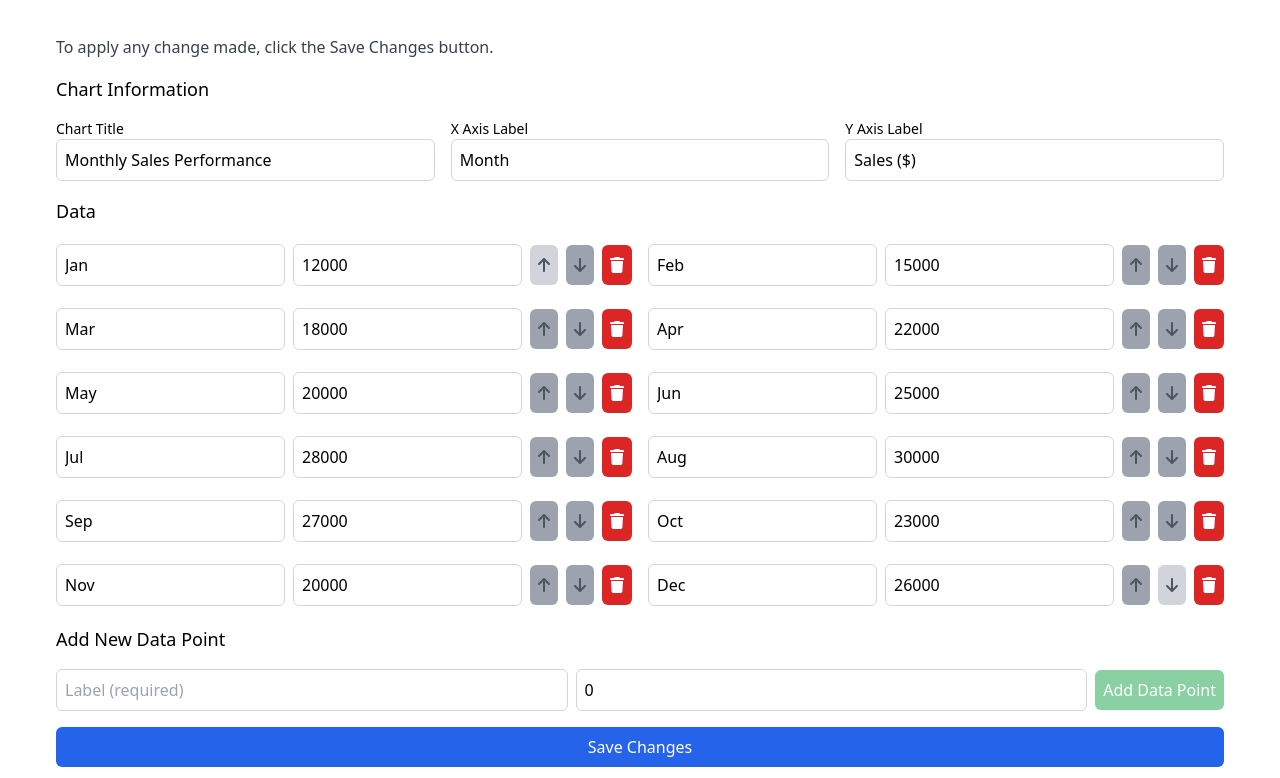
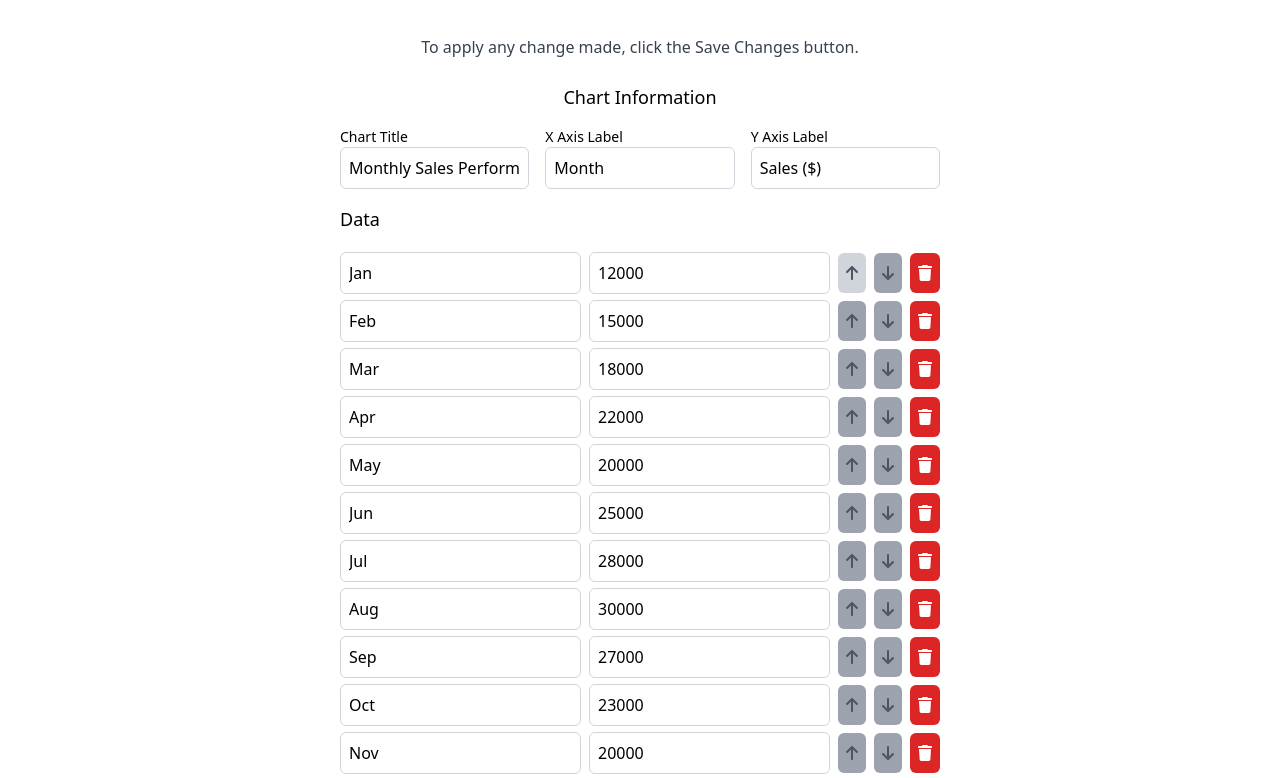
Before and after one commit to cassianosm/charts, a React (Vite) app: page /edit/0 in a window 1280 px wide. Shown: the part 557-1335 px from the top of the page. Built offline with nearby package versions, Linux system fonts and the light colour scheme.

Commit message:
Fix: linter, types and layout adjustments

```diff
--- a/src/components/forms/BarChartForm.tsx
+++ b/src/components/forms/BarChartForm.tsx
@@ -53,7 +53,7 @@ const BarChartForm: React.FC<ChartFormProps> = ({
   };
 
   return (
-    <form onSubmit={handleSubmit} className="space-y-4">
+    <form onSubmit={handleSubmit} className="space-y-4 lg:w-[600px]">
       <div className="grid grid-cols-1 md:grid-cols-3 gap-4">
         <div>
           <label className="block text-sm font-medium">Chart Title</label>
--- a/src/components/forms/DataPointsList.tsx
+++ b/src/components/forms/DataPointsList.tsx
@@ -71,7 +71,7 @@ const DataPointList: React.FC<DataPointListProps> = ({
   };
 
   return (
-    <div className="grid grid-cols-1 md:grid-cols-2 gap-4">
+    <div>
       {data.map((point, index) => (
         <DataPoint
           key={index}
--- a/src/models/transformedChartTypes.ts
+++ b/src/models/transformedChartTypes.ts
@@ -46,7 +46,7 @@ export interface TransformedStackedBarChart {
   xAxisLabel: string;
   yAxisLabel: string;
   categories: string[];
-  data: BarChartDataPoint[];
+  data: StackedBarChartDataPoint[];
 }
 
 export interface TransformedBarChart {
--- a/src/pages/EditChart.tsx
+++ b/src/pages/EditChart.tsx
@@ -42,7 +42,7 @@ const EditChart = (): JSX.Element => {
     };
 
     fetchChart();
-  }, [id]);
+  }, [id, navigate]);
 
   const handleUpdate = (updatedChart: TransformedBarChart) => {
     setChart(updatedChart);
@@ -67,7 +67,7 @@ const EditChart = (): JSX.Element => {
 
   return (
     <MainWrapper title="Edit Chart">
-      <div>
+      <div className="flex flex-col items-center">
         <Chart chart={chart} />
         <p className="mt-2 mb-4 text-gray-700">
           To apply any change made, click the Save Changes button.
```
